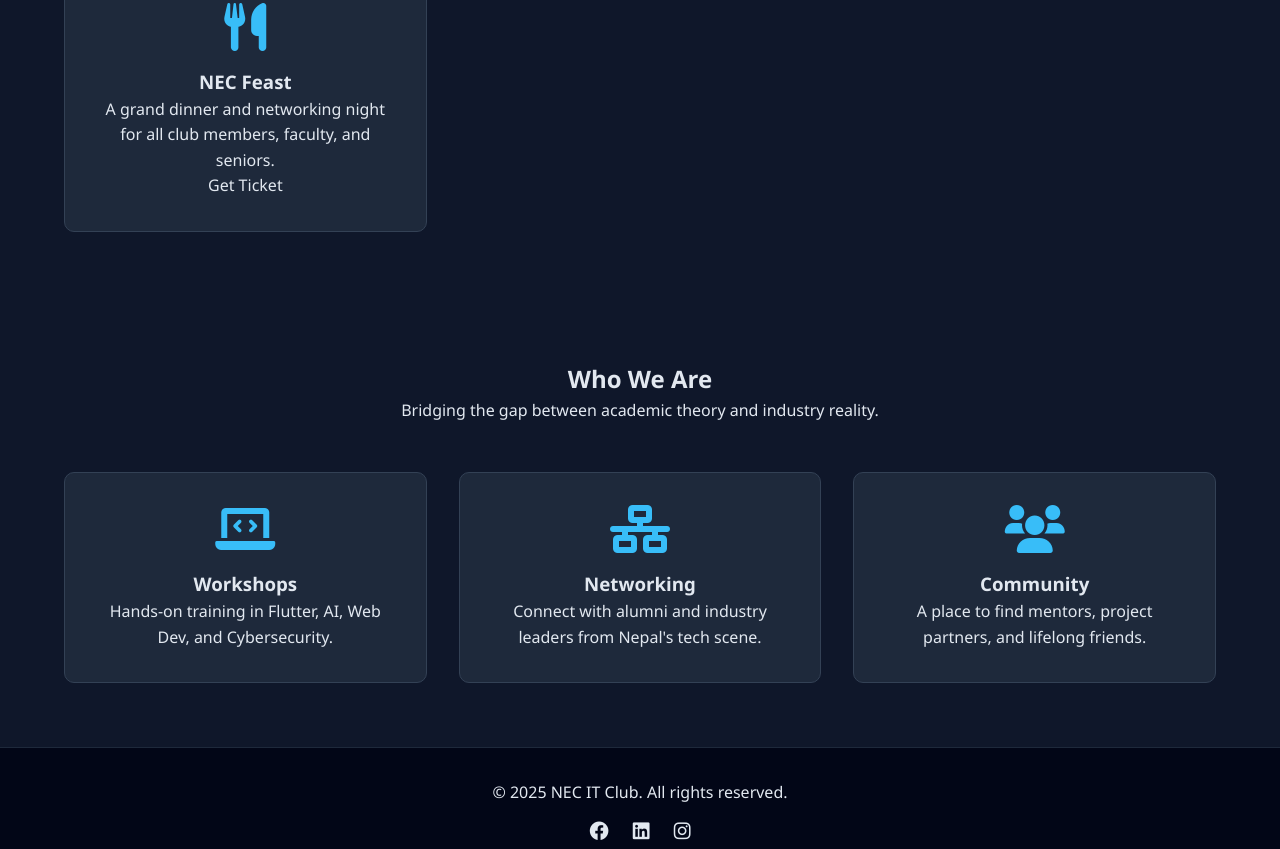
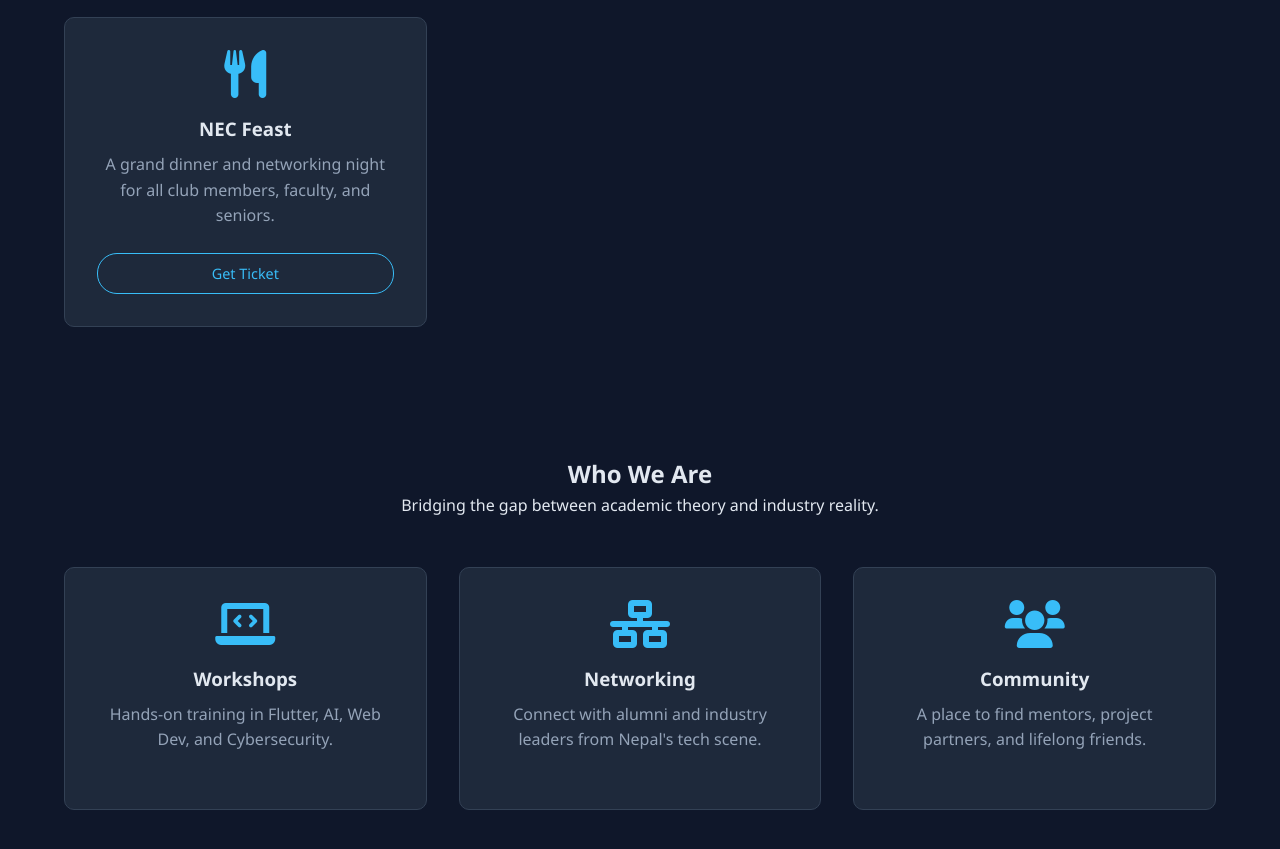
Before and after one commit to nec-it-club/Website2025, a plain HTML site: page index.html in a window 1280 px wide. Shown: the part 1291-2140 px from the top of the page. Drawn offline with Linux system fonts and the light colour scheme.

Commit message:
Update style.css

```diff
--- a/style.css
+++ b/style.css
@@ -4,6 +4,7 @@
     padding: 0;
     box-sizing: border-box;
     font-family: 'Segoe UI', Tahoma, Geneva, Verdana, sans-serif;
+    scroll-behavior: smooth;
 }
 
 body {
@@ -23,6 +24,7 @@ a { text-decoration: none; color: inherit; }
     background-color: #1e293b;
     position: sticky;
     top: 0;
+    z-index: 1000;
     box-shadow: 0 2px 10px rgba(0,0,0,0.3);
 }
 
@@ -46,7 +48,9 @@ a { text-decoration: none; color: inherit; }
     padding: 8px 16px;
     border-radius: 5px;
     font-weight: bold;
+    transition: 0.3s;
 }
+.btn-highlight:hover { background-color: #7dd3fc; }
 
 /* Hero Section */
 .hero {
@@ -55,6 +59,7 @@ a { text-decoration: none; color: inherit; }
     justify-content: center;
     align-items: center;
     text-align: center;
+    /* You can replace this URL with a photo of NEC college later */
     background: linear-gradient(rgba(15, 23, 42, 0.8), rgba(15, 23, 42, 0.8)), url('https://images.unsplash.com/photo-1517245386807-bb43f82c33c4?ixlib=rb-1.2.1&auto=format&fit=crop&w=1950&q=80');
     background-size: cover;
     background-position: center;
@@ -83,17 +88,19 @@ a { text-decoration: none; color: inherit; }
     color: #38bdf8;
     border-radius: 5px;
     margin-left: 10px;
+    transition: transform 0.2s;
 }
 
 .btn-primary:hover, .btn-secondary:hover { transform: translateY(-3px); }
 
-/* About Section */
+/* Sections */
 .container { padding: 4rem 5%; }
 .section-title { text-align: center; margin-bottom: 3rem; }
 
+/* Grid Layout */
 .cards-grid {
     display: grid;
-    grid-template-columns: repeat(auto-fit, minmax(300px, 1fr));
+    grid-template-columns: repeat(auto-fit, minmax(280px, 1fr));
     gap: 2rem;
 }
 
@@ -104,14 +111,38 @@ a { text-decoration: none; color: inherit; }
     text-align: center;
     border: 1px solid #334155;
     transition: 0.3s;
+    display: flex;
+    flex-direction: column;
+    justify-content: space-between;
 }
 
-.card:hover { border-color: #38bdf8; }
+.card:hover {
+    border-color: #38bdf8;
+    transform: translateY(-5px);
+}
 
 .card i {
     font-size: 3rem;
     color: #38bdf8;
     margin-bottom: 1rem;
+}
+
+.card h3 { margin-bottom: 0.5rem; }
+.card p { margin-bottom: 1.5rem; color: #94a3b8; }
+
+/* Small Buttons inside Cards */
+.card-btn {
+    display: inline-block;
+    padding: 8px 20px;
+    border: 1px solid #38bdf8;
+    color: #38bdf8;
+    border-radius: 20px;
+    font-size: 0.9rem;
+    transition: 0.3s;
+}
+.card-btn:hover {
+    background-color: #38bdf8;
+    color: #0f172a;
 }
 
 /* Footer */
@@ -122,5 +153,11 @@ footer {
     border-top: 1px solid #1e293b;
 }
 
-.socials { margin-top: 10px; }
-.socials a { margin: 0 10px; font-size: 1.2rem; }
+.socials { margin-top: 15px; }
+.socials a {
+    margin: 0 10px;
+    font-size: 1.5rem;
+    color: #94a3b8;
+    transition: 0.3s;
+}
+.socials a:hover { color: #38bdf8; }
```
